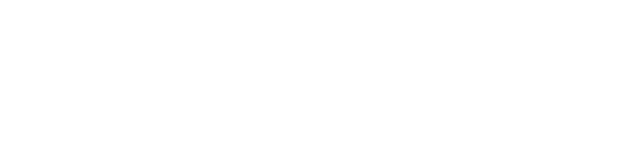
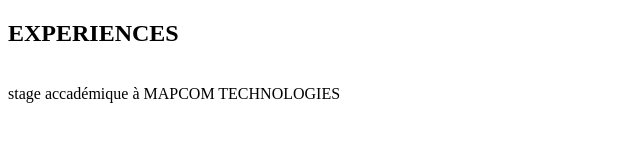
Before and after one commit to Badarou11/Mon_CV, a plain HTML site: page Mon_CV/index.html in a window 1280 px wide. Shown: the whole page, without its empty margins (0-640 px from the left). Drawn offline with Linux system fonts and the light colour scheme.

Commit message:
mise en place de la section experiences

```diff
--- a/Mon_CV/index.html
+++ b/Mon_CV/index.html
@@ -13,7 +13,8 @@
     </header>
 
     <Main>
-
+<h2>EXPERIENCES</h2>
+<br>stage accadémique à MAPCOM TECHNOLOGIES
     </Main>
 
     <footer>
```
